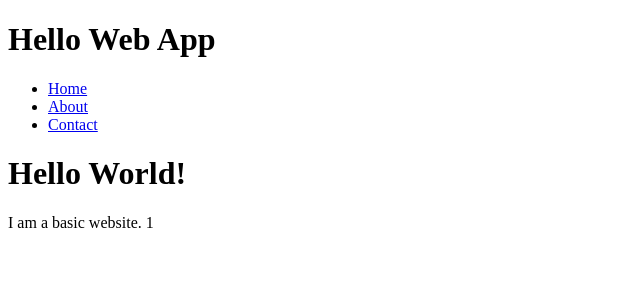
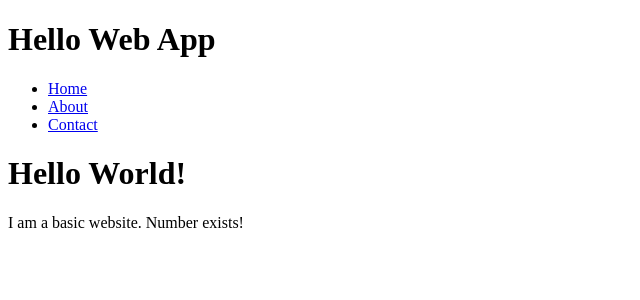
Before and after one commit to Josh-Bonello/hellowebapp, a Django app: template collection/templates/index.html in a window 1280 px wide. Shown: the top 300 px of the page, without its empty margins (0-640 px from the left). Run offline with Django 3.2, Linux system fonts and the light colour scheme; the template is opened without the code that fills it: most values are stand-ins (such as "Sample title", 1, 10 or a date in 2020).

Commit message:
if logic tested in index.html

```diff
--- a/collection/templates/index.html
+++ b/collection/templates/index.html
@@ -5,5 +5,5 @@
 
 {% block content %}
     <h1>Hello World!</h1>
-    <p>I am a basic website. {{ number }} </p>
+    <p>I am a basic website. {% if number %}Number exists! {% endif %}</p>
 {% endblock content %}
```
